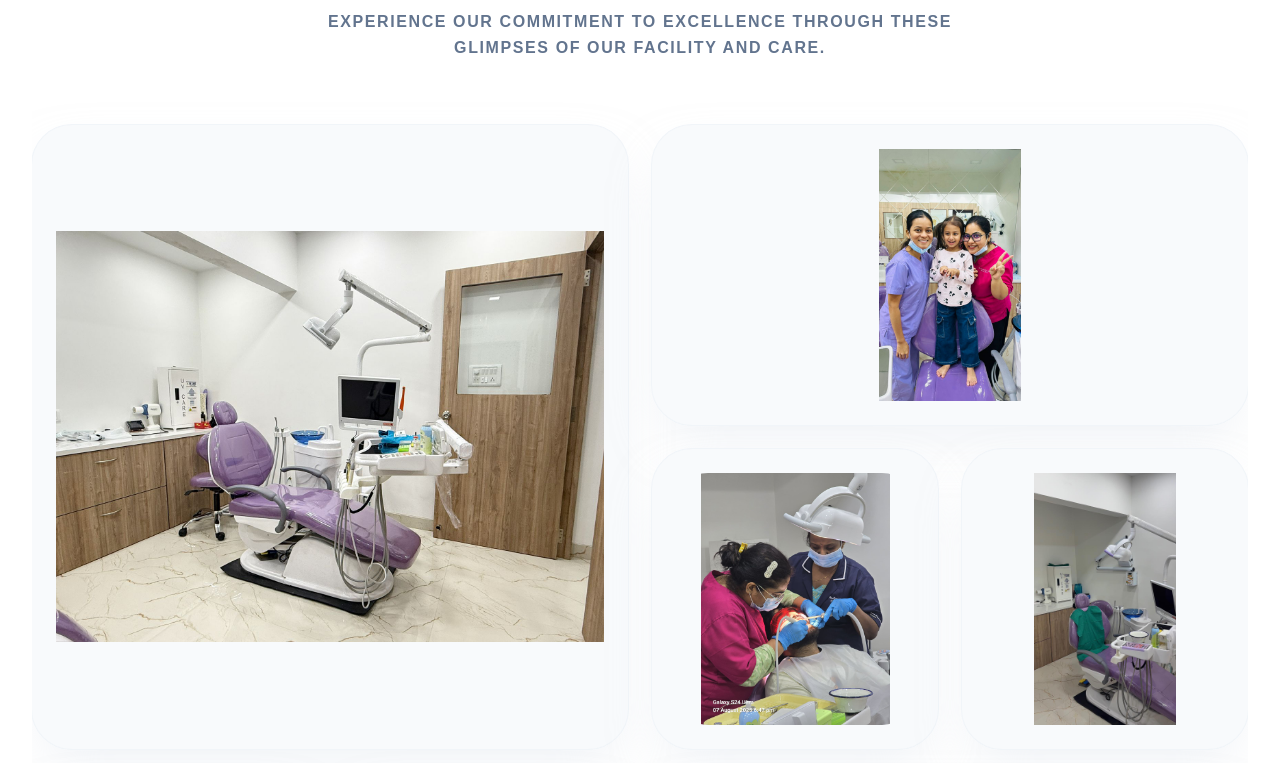
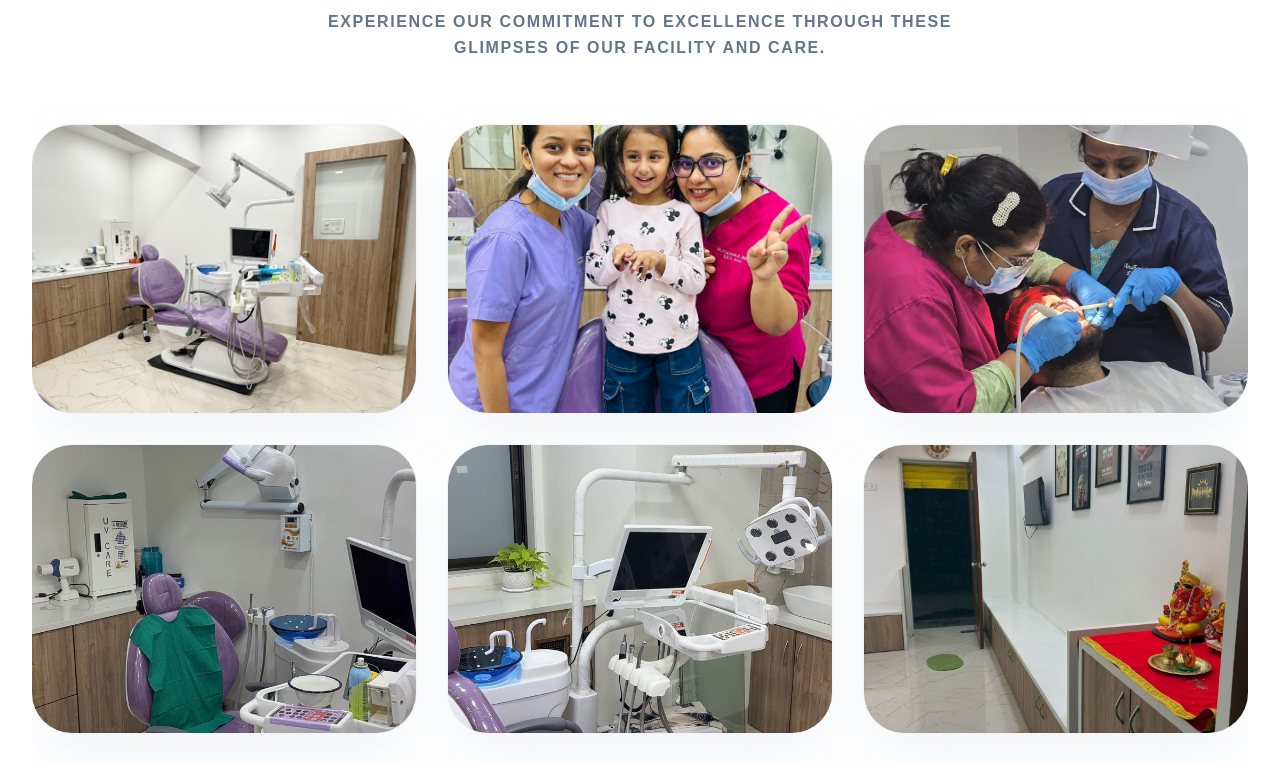
Before and after one commit to Arunverma759954/Dental-Landingpage, a Next.js app: page / in a window 1280 px wide. Shown: the part 3183-3946 px from the top of the page. Built offline with nearby package versions, Linux system fonts and the light colour scheme.

Commit message:
Refine responsive UI: Update bottom bar text, add mobile navbar phone, and uniform gallery image sizes

```diff
--- a/app/page.tsx
+++ b/app/page.tsx
@@ -22,7 +22,7 @@ export default function Home() {
           href="#appointment"
           className="flex flex-1 items-center justify-center gap-2 bg-blue-600 px-4 py-4 text-sm font-bold text-white transition hover:bg-blue-700"
         >
-          Get Free Support
+          Book Appointment
         </a>
         {/* WhatsApp */}
         <a
@@ -68,6 +68,16 @@ export default function Home() {
                 Advanced &amp; painless dental care
               </p>
             </div>
+          </div>
+
+          {/* Mobile Phone Number */}
+          <div className="flex md:hidden">
+            <a
+              href={phonePrimaryHref}
+              className="text-sm font-bold text-amber-700 hover:text-amber-800 transition-colors"
+            >
+              📞 {phonePrimary}
+            </a>
           </div>
 
           <div className="hidden items-center gap-3 md:flex">
@@ -518,28 +528,28 @@ export default function Home() {
           </div>
 
           <div className="mx-auto max-w-7xl">
-            <div className="grid grid-cols-2 md:grid-cols-4 gap-6 auto-rows-[250px] md:auto-rows-[300px]">
+            <div className="grid grid-cols-1 sm:grid-cols-2 lg:grid-cols-3 gap-8">
               {[
-                { src: "/neww.jpeg", alt: "Advanced Dental Care", className: "col-span-2 md:col-span-2 md:row-span-2" },
-                { src: "/doc.jpeg", alt: "Clinical Excellence", className: "col-span-2 md:col-span-2 md:row-span-1" },
-                { src: "/neww1.jpeg", alt: "Modern Clinical Setup", className: "col-span-1 md:col-span-1 md:row-span-1" },
-                { src: "/neww2.jpeg", alt: "Expert Dental Procedures", className: "col-span-1 md:col-span-1 md:row-span-1" },
-                { src: "/neww3.jpeg", alt: "Patient Comfort Room", className: "col-span-1 md:col-span-1 md:row-span-1" },
-                { src: "/neww4.jpeg", alt: "Specialized Equipment", className: "col-span-1 md:col-span-1 md:row-span-1" },
-                { src: "/neww5.jpeg", alt: "Compassionate Care", className: "col-span-2 md:col-span-2 md:row-span-1" },
+                { src: "/neww.jpeg", alt: "Advanced Dental Care" },
+                { src: "/doc.jpeg", alt: "Clinical Excellence" },
+                { src: "/neww1.jpeg", alt: "Modern Clinical Setup" },
+                { src: "/neww2.jpeg", alt: "Expert Dental Procedures" },
+                { src: "/neww3.jpeg", alt: "Patient Comfort Room" },
+                { src: "/neww4.jpeg", alt: "Specialized Equipment" },
+                { src: "/neww5.jpeg", alt: "Compassionate Care" },
               ].map((item, idx) => (
                 <div
                   key={idx}
-                  className={`group relative overflow-hidden rounded-[2.5rem] bg-slate-50 p-6 shadow-2xl shadow-slate-200/50 ring-1 ring-slate-100 transition-all duration-700 hover:-translate-y-2 hover:shadow-premium ${item.className}`}
+                  className="group relative overflow-hidden rounded-[2.5rem] bg-slate-50 shadow-2xl shadow-slate-200/50 ring-1 ring-slate-100 transition-all duration-700 hover:-translate-y-2 hover:shadow-premium aspect-[4/3]"
                 >
-                  <div className="relative h-full w-full overflow-hidden rounded-[2rem]">
+                  <div className="relative h-full w-full overflow-hidden">
                     <Image
                       src={item.src}
                       alt={item.alt}
                       fill
-                      className="object-contain transition-transform duration-1000 group-hover:scale-110"
+                      className="object-cover transition-transform duration-1000 group-hover:scale-110"
                     />
-                    <div className="absolute inset-0 bg-gradient-to-t from-clinical-slate-900/40 via-transparent to-transparent opacity-0 group-hover:opacity-100 transition-all duration-500 flex flex-col justify-end p-6">
+                    <div className="absolute inset-0 bg-gradient-to-t from-slate-900/60 via-transparent to-transparent opacity-0 group-hover:opacity-100 transition-all duration-500 flex flex-col justify-end p-8">
                       <div className="translate-y-4 group-hover:translate-y-0 transition-transform duration-500">
                         <p className="text-xl font-black text-white leading-tight drop-shadow-md">
                           {item.alt}
```
